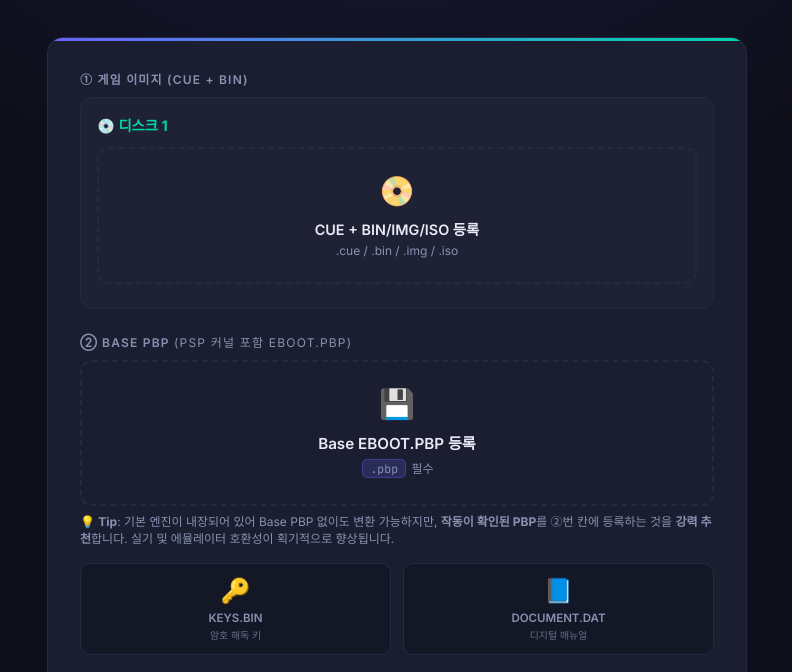
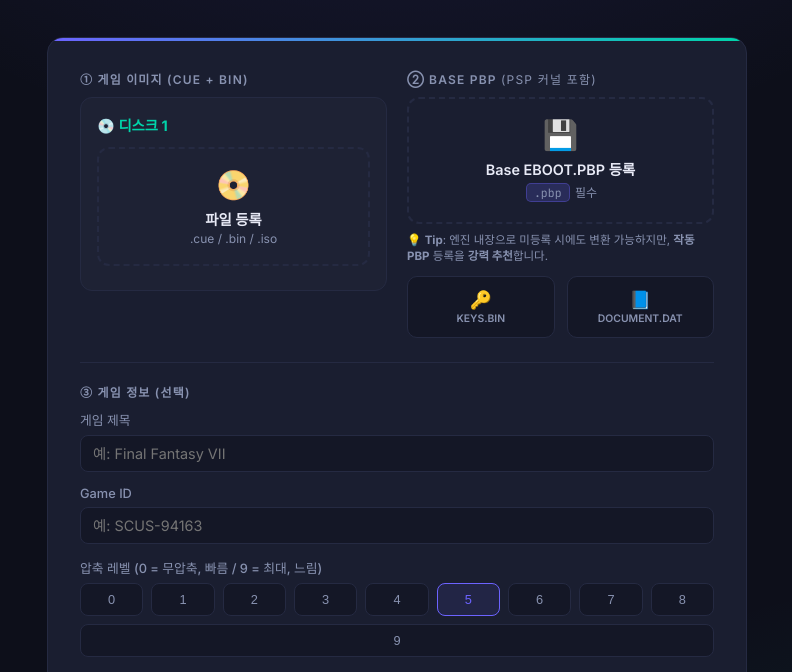
Before and after one commit to 31nemo/psp, a website: page public/index.html in a window 1280 px wide. Shown: the part 128-800 px from the top of the page, without its empty margins (243-1035 px from the left). Drawn offline with Linux system fonts and the light colour scheme.

Commit message:
style: optimize top layout into 2-column grid and compact dropzones

```diff
--- a/public/index.html
+++ b/public/index.html
@@ -127,7 +127,7 @@
     .dropzone {
       border: 2px dashed var(--border);
       border-radius: 12px;
-      padding: 36px 20px;
+      padding: 18px 12px;
       text-align: center;
       cursor: pointer;
       transition: border-color .2s, background .2s;
@@ -153,19 +153,19 @@
     }
 
     .dz-icon {
-      font-size: 2.6rem;
-      margin-bottom: 10px
+      font-size: 1.8rem;
+      margin-bottom: 6px
     }
 
     .dz-title {
-      font-size: 1rem;
+      font-size: 0.9rem;
       font-weight: 600;
-      margin-bottom: 4px
+      margin-bottom: 2px
     }
 
     .dz-sub {
       color: var(--muted);
-      font-size: .82rem
+      font-size: .75rem
     }
 
     .badge {
@@ -323,6 +323,21 @@
     /* 드래그 중 입력 필드 간섭 차단 */
     body.is-dragging .asset-slot input {
       pointer-events: none;
+    }
+
+    /* ─ Top Side-by-Side ─ */
+    .top-grid {
+      display: grid;
+      grid-template-columns: 1fr 1fr;
+      gap: 20px;
+      align-items: stretch;
+      margin-bottom: 24px;
+    }
+
+    @media (max-width: 600px) {
+      .top-grid {
+        grid-template-columns: 1fr;
+      }
     }
 
     /* ─ Compression ─ */
@@ -781,8 +796,9 @@
 
   <div class="card">
 
+    <div class="top-grid">
       <!-- 1. 게임 파일 (멀티 디스크 지원) -->
-    <div class="section">
+      <div class="section" style="margin-bottom:0">
         <div class="section-label">① 게임 이미지 (CUE + BIN)</div>
         <div id="disc-slots-container" class="disc-slots">
           <!-- slots will be injected here via JS -->
@@ -793,49 +809,45 @@
       </div>
 
       <!-- 2. Base PBP -->
-    <div class="section">
-      <div class="section-label">② Base PBP <span style="color:var(--muted);font-weight:400;text-transform:none">(PSP 커널
-          포함 EBOOT.PBP)</span></div>
-      <div class="dropzone" id="dz-base" style="padding: 24px 16px;">
+      <div class="section" style="margin-bottom:0">
+        <div class="section-label">② Base PBP <span style="color:var(--muted);font-weight:400;text-transform:none">(PSP
+            커널 포함)</span></div>
+        <div class="dropzone" id="dz-base">
           <input type="file" id="fi-base" accept=".pbp,.bin,.dat" multiple />
-        <div class="dz-icon" style="font-size: 1.8rem;">💾</div>
-        <div class="dz-title" style="font-size: 0.95rem;">Base EBOOT.PBP 등록</div>
-        <div class="dz-sub" style="font-size: 0.75rem;"><span class="badge">.pbp</span> 필수</div>
-      </div>
-      <div style="margin-top: 8px; font-size: 0.75rem; color: var(--muted); line-height: 1.4;">
-        💡 <b>Tip</b>: 기본 엔진이 내장되어 있어 Base PBP 없이도 변환 가능하지만, <b>작동이 확인된 PBP</b>를 ②번 칸에 등록하는 것을
-        <b>강력 추천</b>합니다. 실기 및 에뮬레이터 호환성이 획기적으로 향상됩니다.
+          <div class="dz-icon">💾</div>
+          <div class="dz-title">Base EBOOT.PBP 등록</div>
+          <div class="dz-sub"><span class="badge">.pbp</span> 필수</div>
+        </div>
+        <div style="margin-top: 8px; font-size: 0.72rem; color: var(--muted); line-height: 1.4;">
+          💡 <b>Tip</b>: 엔진 내장으로 미등록 시에도 변환 가능하지만, <b>작동 PBP</b> 등록을 <b>강력 추천</b>합니다.
         </div>
         <div id="base-info" style="margin-top:10px;display:none"></div>
 
-      <div class="asset-grid" style="margin-top:15px; grid-template-columns: repeat(auto-fit, minmax(140px, 1fr));">
+        <div class="asset-grid" style="margin-top:12px; grid-template-columns: 1fr 1fr;">
           <!-- KEYS.BIN -->
-        <div class="asset-slot" id="as-keys" title="PSN 게임의 암호 해독을 위한 키 파일입니다. (KEYS.BIN)">
+          <div class="asset-slot" id="as-keys" title="KEYS.BIN">
             <div class="asset-controls">
-            <button class="asset-btn" title="다운로드" onclick="downloadSupplemental('keys', event)">⬇</button>
               <button class="asset-btn del" title="삭제" onclick="removeSupplemental('keys', event)">✕</button>
             </div>
             <input type="file" accept=".bin" onchange="handleSupplemental('keys', this.files[0])" />
-          <div class="asset-icon">🔑</div>
+            <div class="asset-icon" style="font-size:1.1rem;margin-bottom:2px;">🔑</div>
             <div class="asset-preview" id="prev-keys"
-            style="display:none; align-items:center; justify-content:center; color:var(--accent2); font-size:1.2rem;">🔐
-          </div>
-          <span class="asset-name">KEYS.BIN</span>
-          <span class="asset-desc">암호 해독 키</span>
+              style="display:none; align-items:center; justify-content:center; color:var(--accent2); font-size:1rem;">🔐
+            </div>
+            <span class="asset-name" style="font-size:0.65rem">KEYS.BIN</span>
           </div>
           <!-- DOCUMENT.DAT -->
-        <div class="asset-slot" id="as-doc" title="게임 메뉴에서 볼 수 있는 디지털 매뉴얼 파일입니다. (DOCUMENT.DAT)">
+          <div class="asset-slot" id="as-doc" title="DOCUMENT.DAT">
             <div class="asset-controls">
-            <button class="asset-btn" title="다운로드" onclick="downloadSupplemental('doc', event)">⬇</button>
               <button class="asset-btn del" title="삭제" onclick="removeSupplemental('doc', event)">✕</button>
             </div>
             <input type="file" accept=".dat" onchange="handleSupplemental('doc', this.files[0])" />
-          <div class="asset-icon">📘</div>
+            <div class="asset-icon" style="font-size:1.1rem;margin-bottom:2px;">📘</div>
             <div class="asset-preview" id="prev-doc"
-            style="display:none; align-items:center; justify-content:center; color:var(--accent2); font-size:1.2rem;">📖
-          </div>
-          <span class="asset-name">DOCUMENT.DAT</span>
-          <span class="asset-desc">디지털 매뉴얼</span>
+              style="display:none; align-items:center; justify-content:center; color:var(--accent2); font-size:1rem;">📖
+            </div>
+            <span class="asset-name" style="font-size:0.65rem">DOCUMENT.DAT</span>
+          </div>
         </div>
       </div>
     </div>
@@ -1088,12 +1100,12 @@
             <div class="disc-slot-title">💿 디스크 ${index + 1}</div>
             ${discSlots.length > 1 ? `<button class="remove-disc-btn" onclick="removeDiscSlot(${slot.id})">제거</button>` : ''}
           </div>
-          <div class="dropzone ${slot.files.length ? 'has-files' : ''}" id="dz-${slot.id}" style="padding: 24px 16px;">
+          <div class="dropzone ${slot.files.length ? 'has-files' : ''}" id="dz-${slot.id}">
             <input type="file" multiple accept=".cue,.bin" onchange="handleSlotFiles(${slot.id}, this.files)" />
-            <div class="dz-icon" style="font-size: 1.8rem;">📀</div>
-            <div class="dz-title" style="font-size: 0.9rem;">${slot.files.length ? '등록 완료' : 'CUE + BIN/IMG/ISO 등록'}</div>
-            <div class="dz-sub" style="font-size: 0.75rem;">
-              ${slot.files.length ? `${slot.files.length}개 파일` : '.cue / .bin / .img / .iso'}
+            <div class="dz-icon">📀</div>
+            <div class="dz-title">${slot.files.length ? '등록 완료' : '파일 등록'}</div>
+            <div class="dz-sub">
+              ${slot.files.length ? `${slot.files.length}개 파일` : '.cue / .bin / .iso'}
             </div>
           </div>
           <div id="list-${slot.id}" style="margin-top:8px; font-size:0.75rem; font-family:'JetBrains Mono', monospace; max-height: 80px; overflow-y: auto;">
```
Lines whose indentation alone changed are shown as unchanged.
